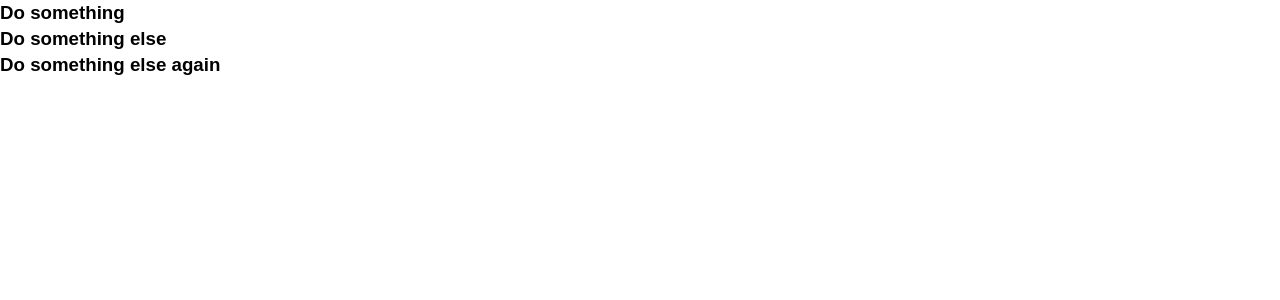
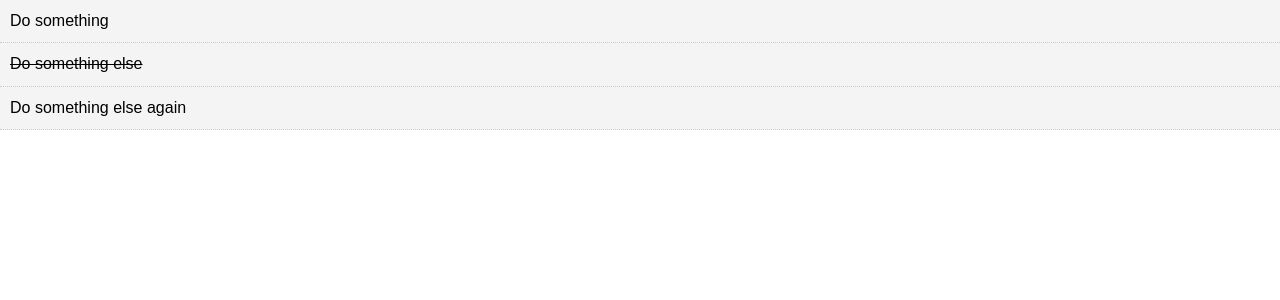
Before and after one commit to Justinelliott11375/react-to-do-review, a React (Create React App) app: page / in a window 1280 px wide. Shown: the top 300 px of the page. Built offline with nearby package versions, Linux system fonts and the light colour scheme.

Commit message:
line through on completed to do items

```diff
--- a/src/App.js
+++ b/src/App.js
@@ -9,17 +9,17 @@
       {
         id: 1,
         title: "Do something",
-        complete: false
+        completed: false
       },
       {
         id: 2,
         title: "Do something else",
-        complete: false
+        completed: true
       },
       {
         id: 3,
         title: "Do something else again",
-        complete: false
+        completed: false
       }
     ]
   }
--- a/src/components/ToDos.js
+++ b/src/components/ToDos.js
@@ -1,11 +1,17 @@
 import React, { Component } from 'react';
+import TodoItem from './TodoItem';
+import PropTypes from 'prop-types';
 
 class Todos extends Component {
     render () {
         return this.props.todos.map((todo) => (
-            <h3>{todo.title}</h3>
+            <TodoItem key={todo.id} todo={todo}/>
         ))
     }
 }
 
+//Proptypes
+Todos.propTypes = {
+    todos: PropTypes.array.isRequired
+}
 export default Todos;
--- /dev/null
+++ b/src/components/TodoItem.js
@@ -0,0 +1,28 @@
+import React, { Component } from 'react';
+import PropTypes from 'prop-types';
+
+export class TodoItem extends Component {
+
+    getStyle = () => {
+        return {
+            background: '#f4f4f4',
+            padding: '10px',
+            borderBottom: '1px #ccc dotted',
+            textDecoration: this.props.todo.completed ? 'line-through' : 'none'
+        }
+    }
+  render() {
+    return (
+      <div style={this.getStyle()}>
+        <p>{this.props.todo.title}</p>
+      </div>
+    )
+  }
+}
+
+//Proptypes
+TodoItem.propTypes = {
+    todo: PropTypes.object.isRequired
+}
+
+export default TodoItem
```
